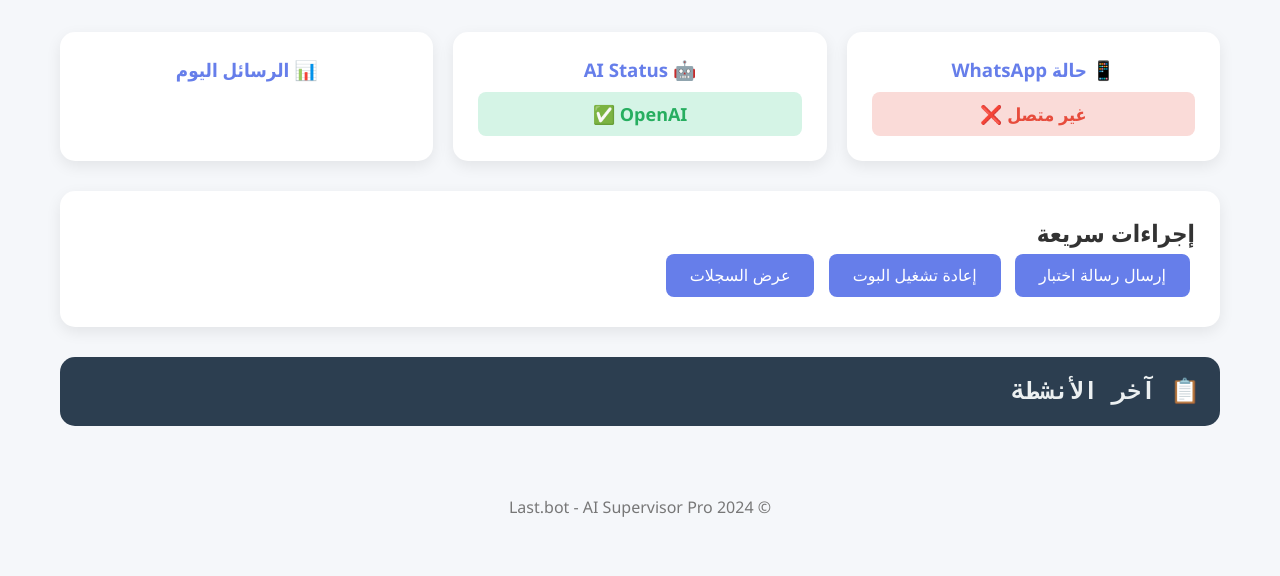
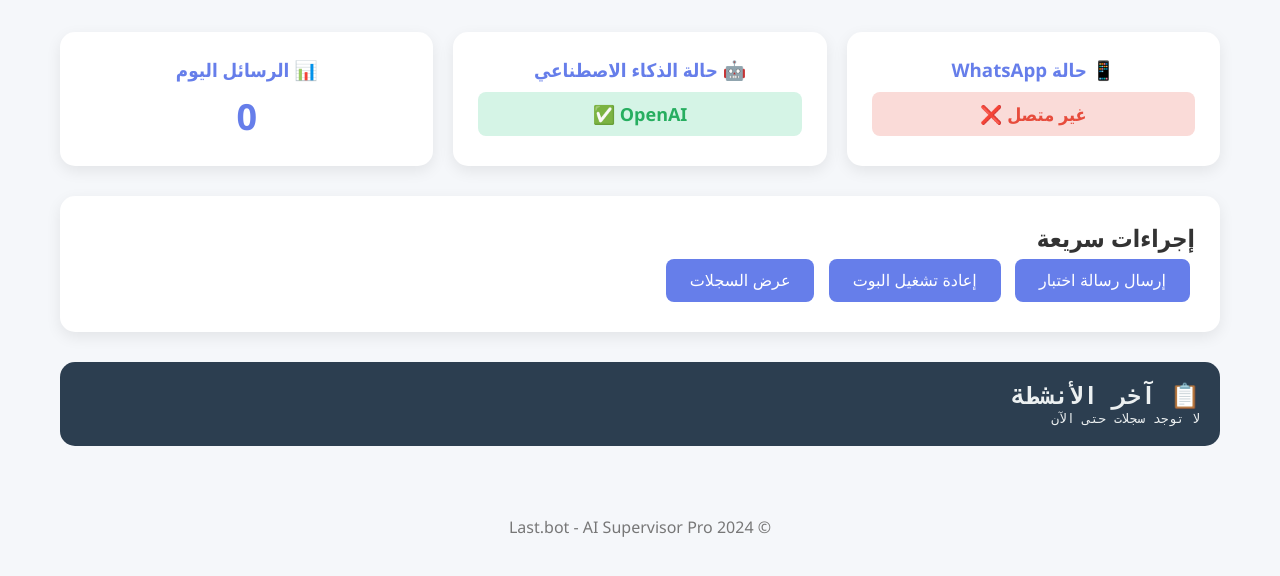
Before and after one commit to shadicori-alt/Last.bot, a Python web app: template web/templates/dashboard.html in a window 1280 px wide. Shown: the top 576 px of the page. Run offline with Jinja, Linux system fonts and the light colour scheme; the template is opened without the code that fills it, so the values that code supplies are empty.

Commit message:
Update dashboard.html

```diff
--- a/web/templates/dashboard.html
+++ b/web/templates/dashboard.html
@@ -7,19 +7,19 @@
     <div class="stats-grid">
         <div class="stat-card">
             <h3>📱 حالة WhatsApp</h3>
-            <p class="status {{ 'active' if whatsapp_status else 'inactive' }}">
-                {{ "متصل ✅" if whatsapp_status else "غير متصل ❌" }}
+            <p class="status {% if whatsapp_status %}active{% else %}inactive{% endif %}">
+                {% if whatsapp_status %}متصل ✅{% else %}غير متصل ❌{% endif %}
             </p>
         </div>
 
         <div class="stat-card">
-            <h3>🤖 AI Status</h3>
+            <h3>🤖 حالة الذكاء الاصطناعي</h3>
             <p class="status active">OpenAI ✅</p>
         </div>
 
         <div class="stat-card">
             <h3>📊 الرسائل اليوم</h3>
-            <p class="number">{{ message_count }}</p>
+            <p class="number">{{ message_count|default(0) }}</p>
         </div>
     </div>
 
@@ -32,7 +32,7 @@
 
     <div class="logs-section">
         <h2>📋 آخر الأنشطة</h2>
-        <pre id="logs">{{ logs }}</pre>
+        <pre id="logs">{{ logs|default('لا توجد سجلات حتى الآن')|escape }}</pre>
     </div>
 </div>
 
@@ -40,9 +40,17 @@
 function sendTestMessage() {
     fetch('/api/test-message', {
         method: 'POST',
-        headers: {'Authorization': 'Bearer {{ token }}'}
-    }).then(r => r.json()).then(data => {
+        headers: {
+            'Content-Type': 'application/json',
+            'X-CSRF-Token': '{{ csrf_token() }}'
+        }
+    })
+    .then(r => r.json())
+    .then(data => {
         alert(data.message || data.error);
+    })
+    .catch(error => {
+        alert('خطأ في الإرسال: ' + error);
     });
 }
 
@@ -50,8 +58,18 @@
     if(confirm('هل أنت متأكد من إعادة التشغيل؟')) {
         fetch('/api/restart', {
             method: 'POST',
-            headers: {'Authorization': 'Bearer {{ token }}'}
-        }).then(() => location.reload());
+            headers: {
+                'Content-Type': 'application/json',
+                'X-CSRF-Token': '{{ csrf_token() }}'
+            }
+        })
+        .then(() => {
+            alert('تم إعادة التشغيل بنجاح');
+            location.reload();
+        })
+        .catch(error => {
+            alert('خطأ في إعادة التشغيل: ' + error);
+        });
     }
 }
 
```
